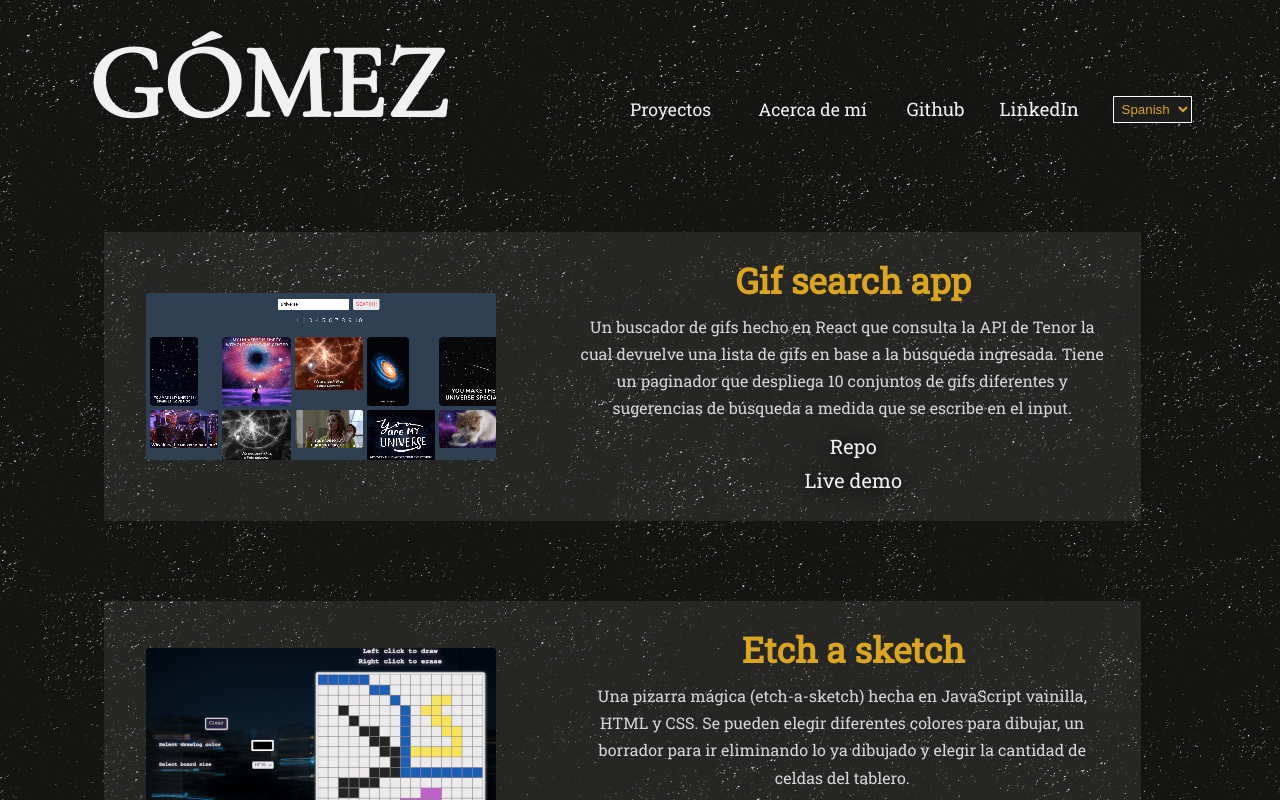
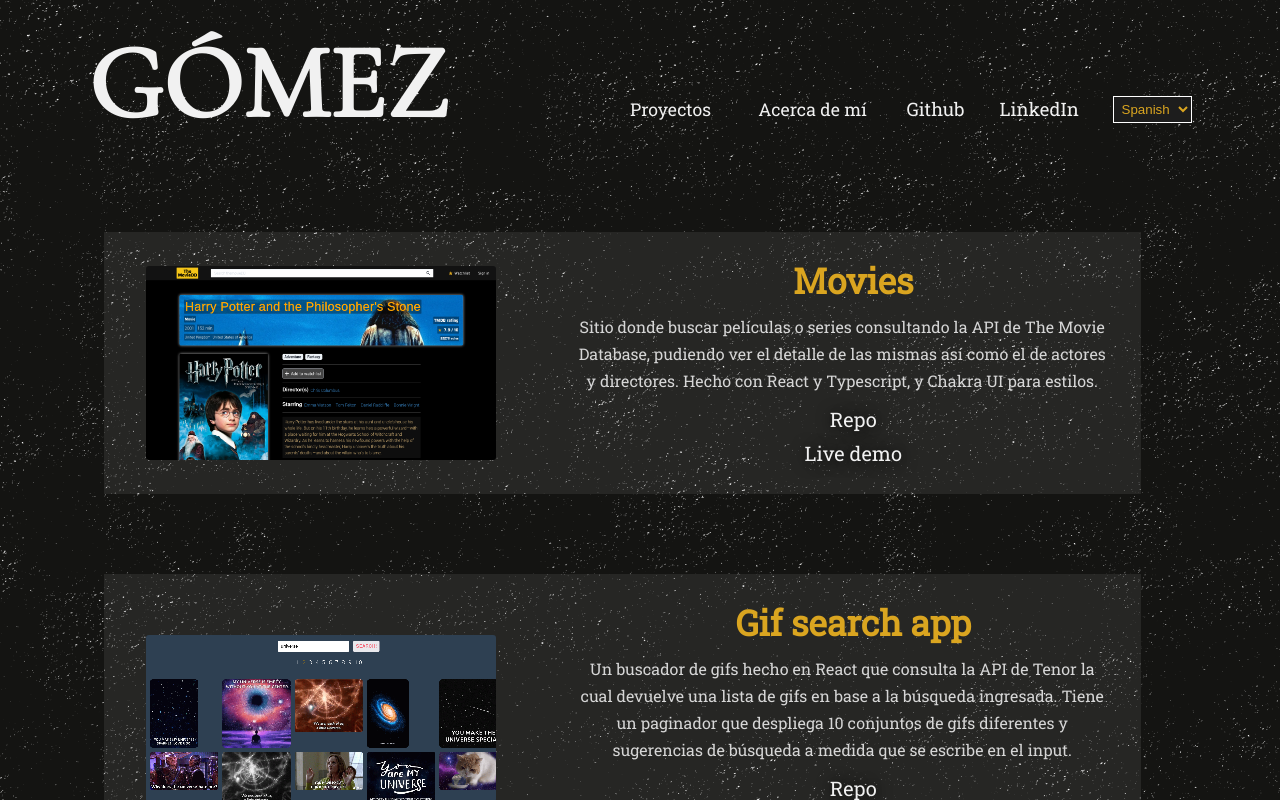
Before and after one commit to gomezdn/portfolio, a React app: page / in a window 1280 px wide. Shown: the top 800 px of the page. Built offline with nearby package versions, Linux system fonts and the light colour scheme.

Commit message:
added movies project

```diff
--- a/src/components/Resources.js
+++ b/src/components/Resources.js
@@ -6,9 +6,16 @@
 import TictactoeImage from "/assets/images/tictactoe.png"
 import CalculatorImage from "/assets/images/calculator.png"
 import GirfsearchImage from "/assets/images/gifsearch.png"
+import MoviesImage from "/assets/images/movies.png"
 
 const Descriptions = {
 
+    movies : {
+      english : `Website for searching movies or tv series that requests the API from The Movie Database, displaying their relevant info as well actors's or directors's.
+                 Made with React and Typescript. Chakra UI for styles.`,
+      spanish : `Sitio donde buscar películas o series consultando la API de The Movie Database, pudiendo ver el detalle de las mismas así como el de actores y directores.
+                 Hecho con React y Typescript, y Chakra UI para estilos.`
+    },
     gifsearch : {
         english : `A gif search app made with React, consulting the Tenor API that responds with a list of gifs
         based on a search term. It also has a paginator and search suggestions as you type in.`,
@@ -89,6 +96,7 @@
 }
 
 const Links = {
+    moviesDemo : "https://movies-gomezdn.vercel.app/",
     gifsearchDemo : "https://gomezdn.github.io/gif-search/",
     tictactoeDemo : "https://gomezdn.github.io/tic-tac-toe/",
     calculatorDemo : "https://gomezdn.github.io/calculator/",
@@ -96,6 +104,7 @@
     libraryDemo : "https://gomezdn.github.io/library/",
     rockpaperDemo : "https://gomezdn.github.io/rock-paper-scissors/",
 
+    moviesRepo : "https://github.com/gomezdn/movies",
     gifsearchRepo : "https://github.com/gomezdn/gif-search/",
     tictactoeRepo : "https://github.com/gomezdn/tic-tac-toe/",
     calculatorRepo : "https://github.com/gomezdn/calculator/",
@@ -109,6 +118,7 @@
 }
 
 const Images = {
+    movies : MoviesImage,
     gifsearch : GirfsearchImage,
     rockpaper : RockpaperImage,
     library : LibraryImage,
@@ -116,4 +126,5 @@
     tictactoe : TictactoeImage,
     calculator : CalculatorImage
 }
+
 export { Descriptions, Links, Images, SectionTitles }
--- a/src/components/Tabs.js
+++ b/src/components/Tabs.js
@@ -6,6 +6,13 @@
 function projectsTab(lang) {
     return (
         <div className="projectsTab contentTab">
+            <ProjectDiv
+                demo={Links.moviesDemo}
+                imgSrc={Images.movies}
+                title="Movies"
+                description={Descriptions.movies[lang]}
+                repo={Links.moviesRepo}
+            />
             <ProjectDiv
                 demo={Links.gifsearchDemo}
                 imgSrc={Images.gifsearch}
--- a/src/styles/style.css
+++ b/src/styles/style.css
@@ -70,7 +70,7 @@
 }
 
 .imgDiv {
-    max-width: 100%;
+    max-width: 350px;
     height: auto;
     margin-left: 4%;
     border-radius: 3px;
```
Also changed, not shown: assets/images/movies.png (added), 2 other files (tests, documents, lock files or other folders).
